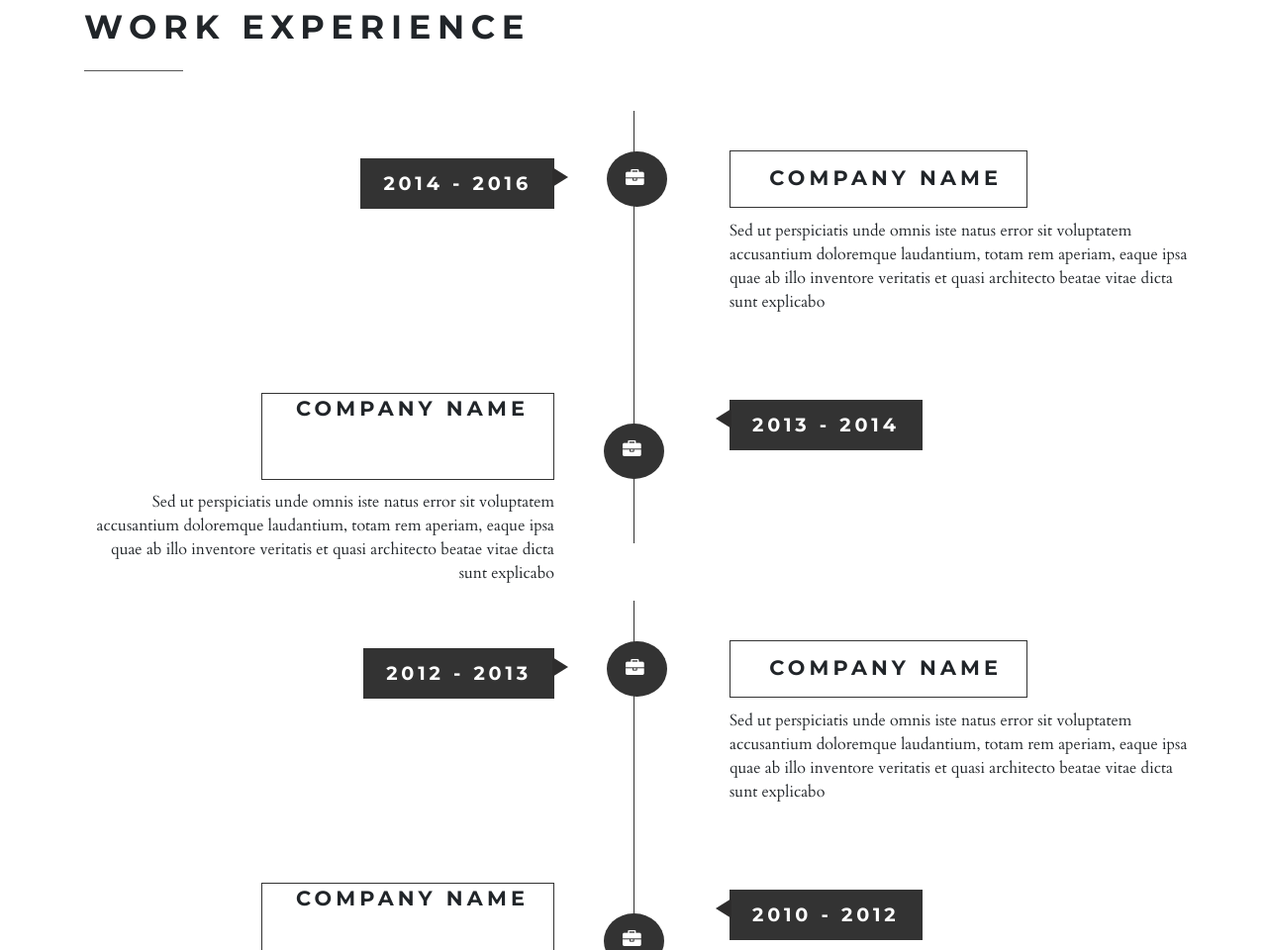
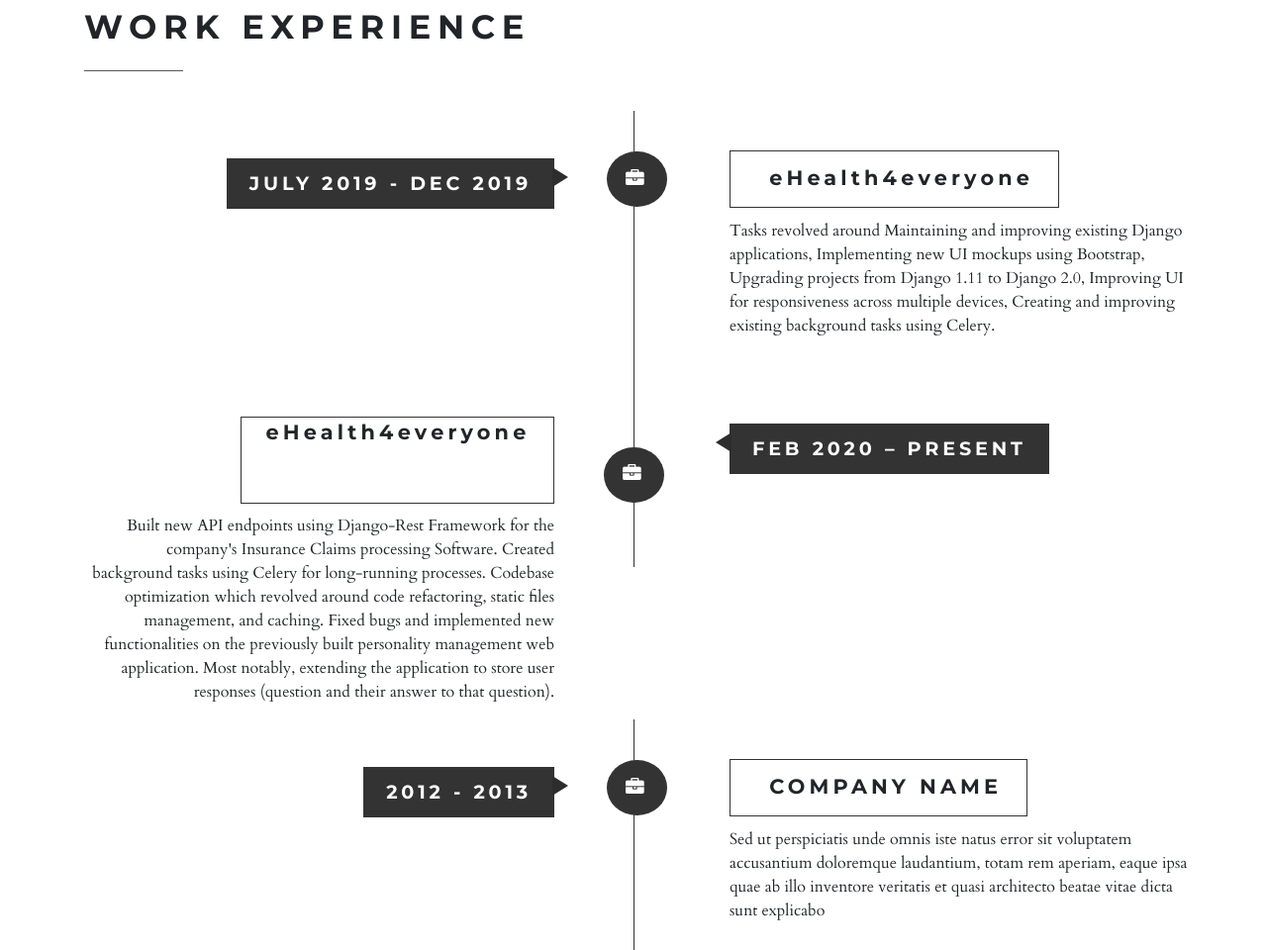
Before and after one commit to Iamdavidonuh/Iamdavidonuh.github.io, a plain HTML site: page index.html in a window 1280 px wide. Shown: the part 1666-2626 px from the top of the page at 99% size. Drawn offline with nearby package versions, Linux system fonts and the light colour scheme.

Commit message:
add experience to portfolio. Edit first page section

```diff
--- a/index.html
+++ b/index.html
@@ -35,8 +35,10 @@
                 <div class="row">
                   <div class="col-lg-8 col-md-12 mx-auto">
                     <p class="italic">Oh, hello, nice to meet you!</p>
-                    <h1>I am B&amp;W Landing page or portfolio Theme.</h1>
-                    <p class="italic">I am a ready to be your portfolio, telling your stories and short presentations.</p>
+                    <h1>Welcome to my Portfolio page.</h1>
+                      <div class="mt-5 text-center">
+                        <a href="https://docs.google.com/document/d/1sN0JZfYNOZUZdIHdeuwpq7znp32WsMcHaWhfTENs8WE/export?format=pdf" class="btn btn-lg btn-secondary">Download Resume</a>
+                      </div>
                   </div>
                 </div>
               </div>
@@ -58,6 +60,7 @@
                 <ul class="navbar-nav ml-auto">
                     <li class="nav-item"><a href="#intro" class="nav-link link-scroll">Home</a></li>
                     <li class="nav-item"><a href="#about" class="nav-link link-scroll">About </a></li>
+                    <li class="nav-item"><a href="project.html" class="nav-link link-scroll">Projects</a></li>
                     <li class="nav-item"><a href="#work" class="nav-link link-scroll">Experience</a></li>
                     <li class="nav-item"><a href="#education" class="nav-link link-scroll">Education</a></li>
                     <li class="nav-item"><a href="#skills" class="nav-link link-scroll">Skills</a></li>
@@ -93,21 +96,33 @@
 			<h2 class="heading">Work Experience</h2>
 			<div class="work-info row">
 				<div class="col-md-6 work-left">
-					<h4>2014 - 2016 </h4>
+					<h4>July 2019 - Dec 2019</h4>
 				</div>
 				<div class="col-md-6 work-right">
-					<h5><span class="fa fa-briefcase"> </span> Company Name</h5>
-					<p>Sed ut perspiciatis unde omnis iste natus error sit voluptatem accusantium doloremque laudantium, totam rem aperiam, eaque ipsa quae ab illo inventore veritatis et quasi architecto beatae vitae dicta sunt explicabo </p>
+					<h5 style="text-transform: none;"><span class="fa fa-briefcase"> </span> eHealth4everyone</h5>
+					<p>
+            Tasks revolved around Maintaining and improving existing Django applications,
+            Implementing new UI mockups using Bootstrap, Upgrading projects from Django 1.11
+            to Django 2.0, Improving UI for responsiveness across multiple devices,
+            Creating and improving existing background tasks using Celery.
+          </p>
 				</div>
 				<div class="clearfix"> </div>
 			</div>
 			<div class="work-info">
 				<div class="col-md-6 work-right work-right2">
-					<h4>2013 - 2014 </h4>
+					<h4>Feb 2020 – Present</h4>
 				</div>
 				<div class="col-md-6 work-left work-left2">
-					<h5> Company Name <span class="fa fa-briefcase"> </span></h5>
-					<p>Sed ut perspiciatis unde omnis iste natus error sit voluptatem accusantium doloremque laudantium, totam rem aperiam, eaque ipsa quae ab illo inventore veritatis et quasi architecto beatae vitae dicta sunt explicabo </p>
+					<h5 style="text-transform: none;">eHealth4everyone<span class="fa fa-briefcase"> </span></h5>
+					<p>
+            Built new API endpoints using Django-Rest Framework for the company's
+            Insurance Claims processing Software. Created background tasks using Celery for long-running processes.
+            Codebase optimization which revolved around code refactoring,
+            static files management, and caching. Fixed bugs and implemented new functionalities on the
+            previously built personality management web application. Most notably,
+            extending the application to store user responses (question and their answer to that question).
+          </p>
 				</div>
 				<div class="clearfix"> </div>
 			</div>
@@ -201,6 +216,7 @@
         </div>
         <!--  end skills -->
 
+        <!-- contact -->
         <div id="contact" class="education">
                 <div class="container">
                     <h3 class="heading">Contact</h3>
```
